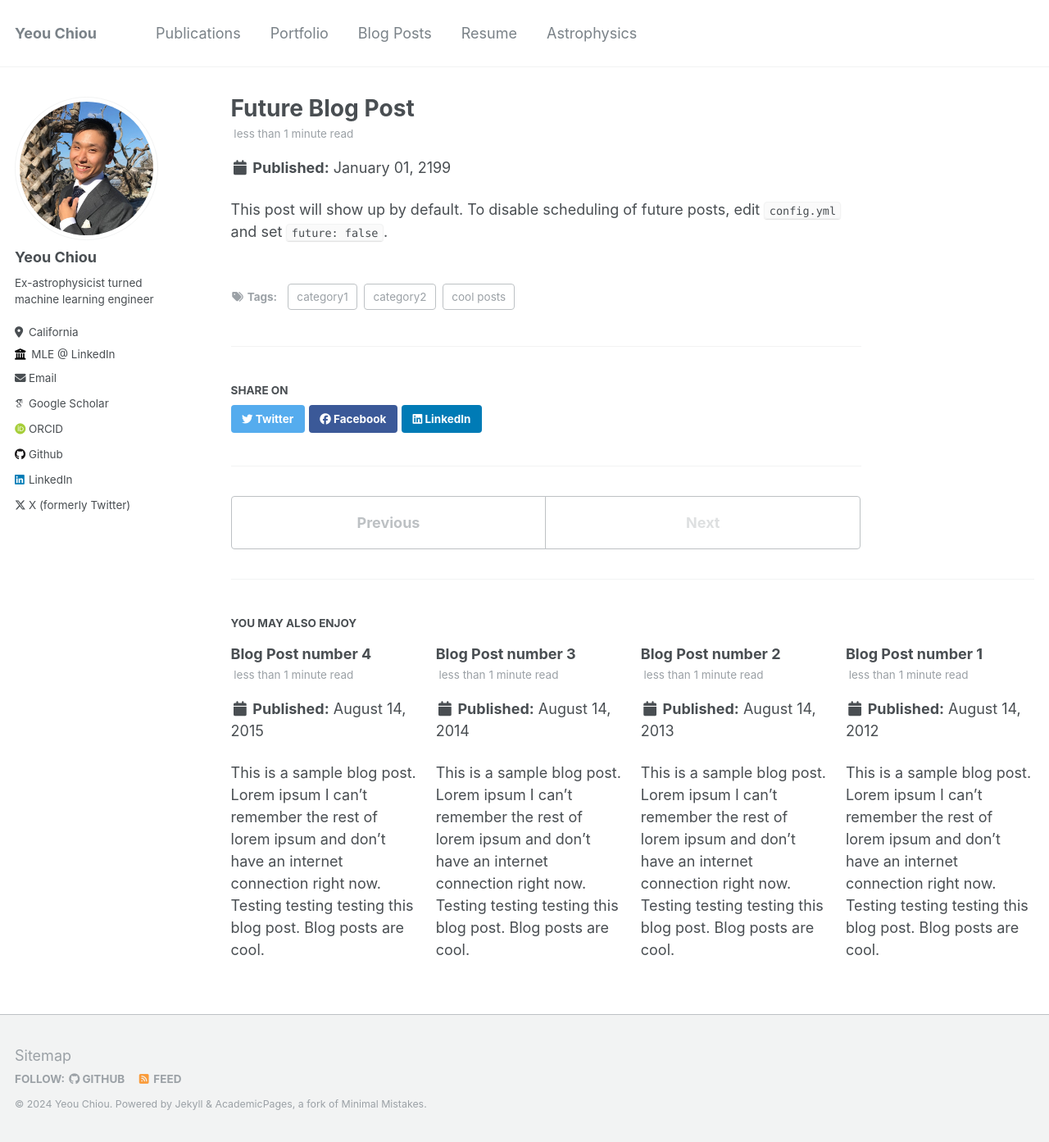
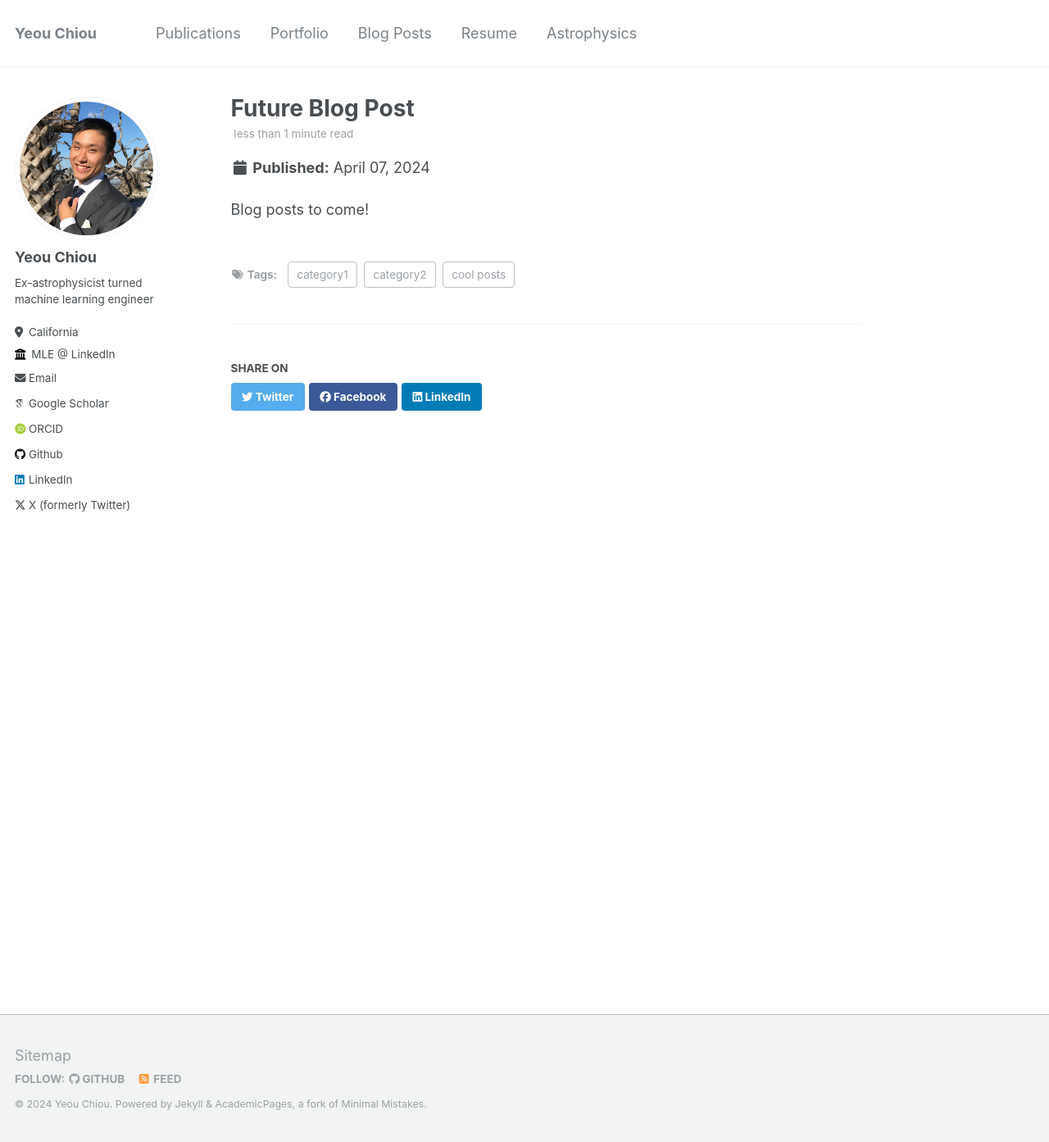
Before and after one commit to yeouchiou/yeouchiou.github.io, a Jekyll site: the page built from _posts/2199-01-01-future-post.md, in a window 1280 px wide and 1393 px high. Shown: the whole window at 82% size. Built offline with Jekyll 4.4.1, drawn with Linux system fonts in a browser that asks for light colours; some web fonts are replaced.

Commit message:
remove blog posts

```diff
--- a/_posts/2012-08-14-blog-post-1.md
+++ /dev/null
@@ -1,20 +0,0 @@
----
-title: 'Blog Post number 1'
-date: 2012-08-14
-permalink: /posts/2012/08/blog-post-1/
-tags:
-  - cool posts
-  - category1
-  - category2
----
-
-This is a sample blog post. Lorem ipsum I can't remember the rest of lorem ipsum and don't have an internet connection right now. Testing testing testing this blog post. Blog posts are cool.
-
-Headings are cool
-======
-
-You can have many headings
-======
-
-Aren't headings cool?
-------
--- a/_posts/2013-08-14-blog-post-2.md
+++ /dev/null
@@ -1,20 +0,0 @@
----
-title: 'Blog Post number 2'
-date: 2013-08-14
-permalink: /posts/2013/08/blog-post-2/
-tags:
-  - cool posts
-  - category1
-  - category2
----
-
-This is a sample blog post. Lorem ipsum I can't remember the rest of lorem ipsum and don't have an internet connection right now. Testing testing testing this blog post. Blog posts are cool.
-
-Headings are cool
-======
-
-You can have many headings
-======
-
-Aren't headings cool?
-------
--- a/_posts/2014-08-14-blog-post-3.md
+++ /dev/null
@@ -1,20 +0,0 @@
----
-title: 'Blog Post number 3'
-date: 2014-08-14
-permalink: /posts/2014/08/blog-post-3/
-tags:
-  - cool posts
-  - category1
-  - category2
----
-
-This is a sample blog post. Lorem ipsum I can't remember the rest of lorem ipsum and don't have an internet connection right now. Testing testing testing this blog post. Blog posts are cool.
-
-Headings are cool
-======
-
-You can have many headings
-======
-
-Aren't headings cool?
-------
--- a/_posts/2199-01-01-future-post.md
+++ b/_posts/2199-01-01-future-post.md
@@ -1,11 +1,11 @@
 ---
 title: 'Future Blog Post'
-date: 2199-01-01
-permalink: /posts/2012/08/blog-post-4/
+date: 2024-04-07
+permalink: /posts/2024/4/Future Blog Post/
 tags:
   - cool posts
   - category1
   - category2
 ---
 
-This post will show up by default. To disable scheduling of future posts, edit `config.yml` and set `future: false`.
+Blog posts to come!
```
Also changed, not shown: _pages/resume.md (+10 -9 lines), _posts/2015-08-14-blog-post-4.md (deleted, +0 -20 lines).
